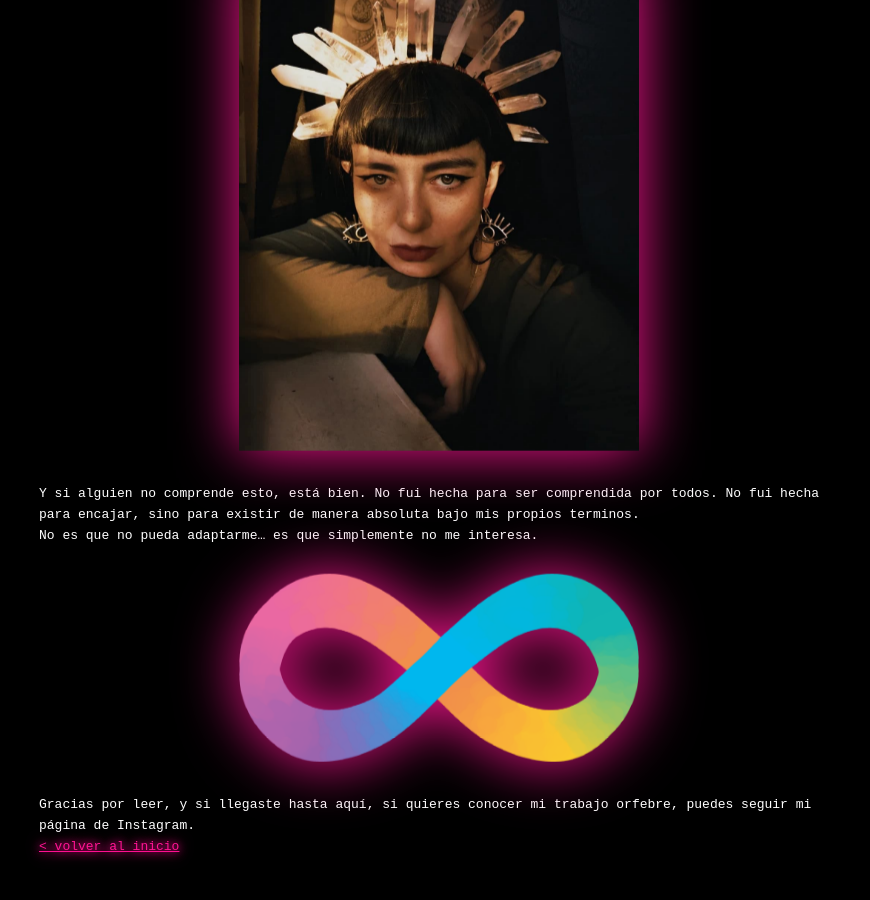
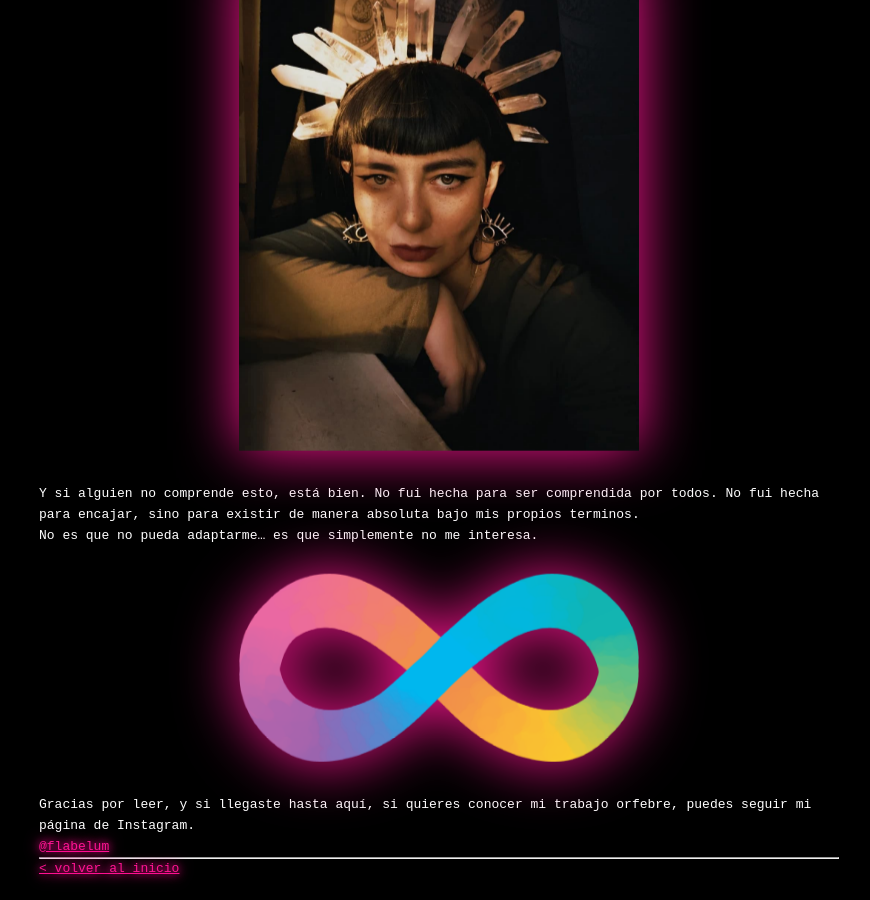
Before and after one commit to medusahra/medusahra.github.io, a Jekyll site: the page built from _posts/2025-11-13-neurodivergente.md, in a window 1280 px wide and 900 px high, scrolled down 5813 px. Shown: the whole window, without its empty margins (201-1071 px from the left). Built offline with Jekyll 4.4.1, drawn with Linux system fonts in a browser that asks for light colours; before the commit the page ends 6690 px from its top, so only the background shows below that.

Commit message:
Update 2025-11-13-neurodivergente.md

```diff
--- a/_posts/2025-11-13-neurodivergente.md
+++ b/_posts/2025-11-13-neurodivergente.md
@@ -86,6 +86,8 @@ No es que no pueda adaptarme… es que simplemente no me interesa.
 
 Gracias por leer, y si llegaste hasta aquí, si quieres conocer mi trabajo orfebre, puedes seguir mi página de Instagram.
 
+<a href="https://www.instagram.com/flabelum/" target="_blank">@flabelum</a>
 
+---
 
 [< volver al inicio](/)
```
